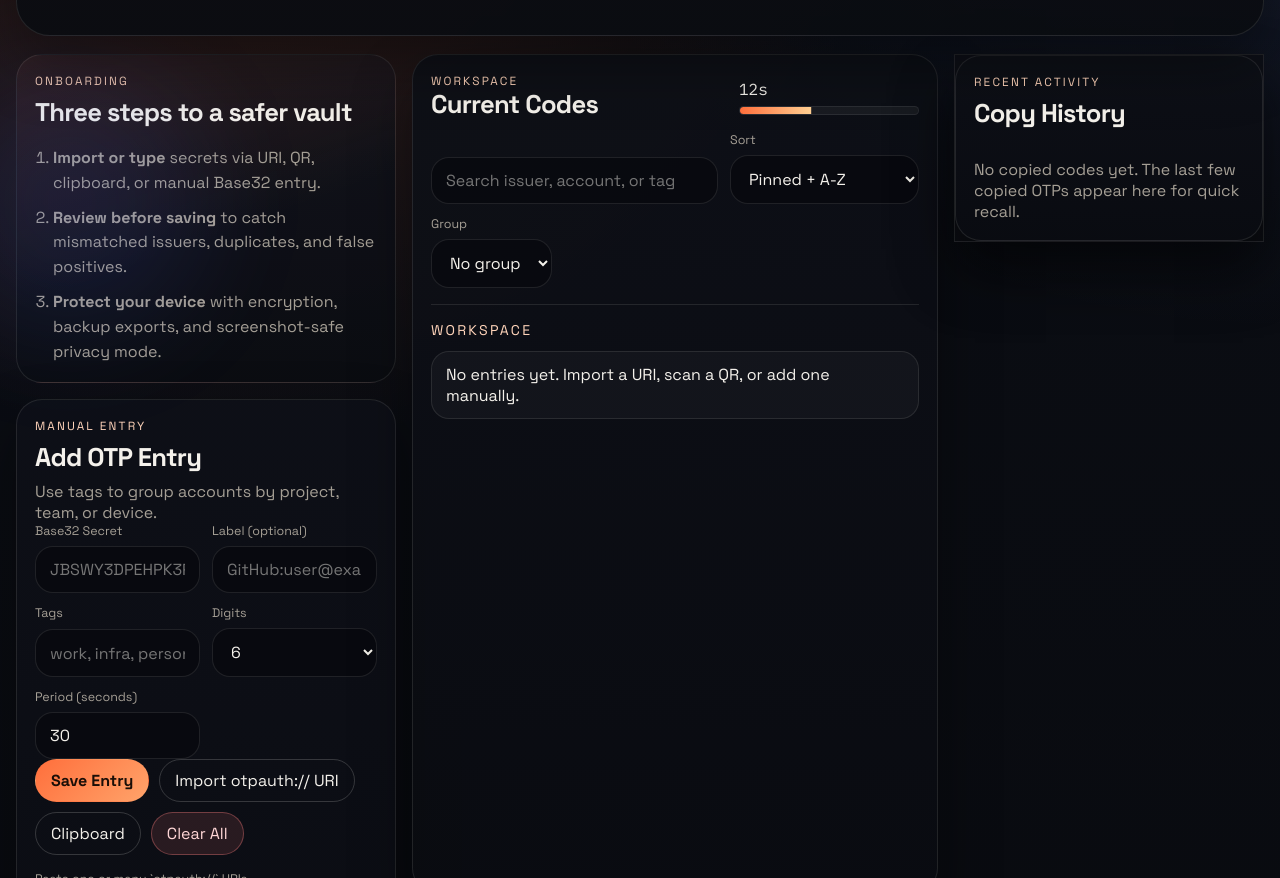
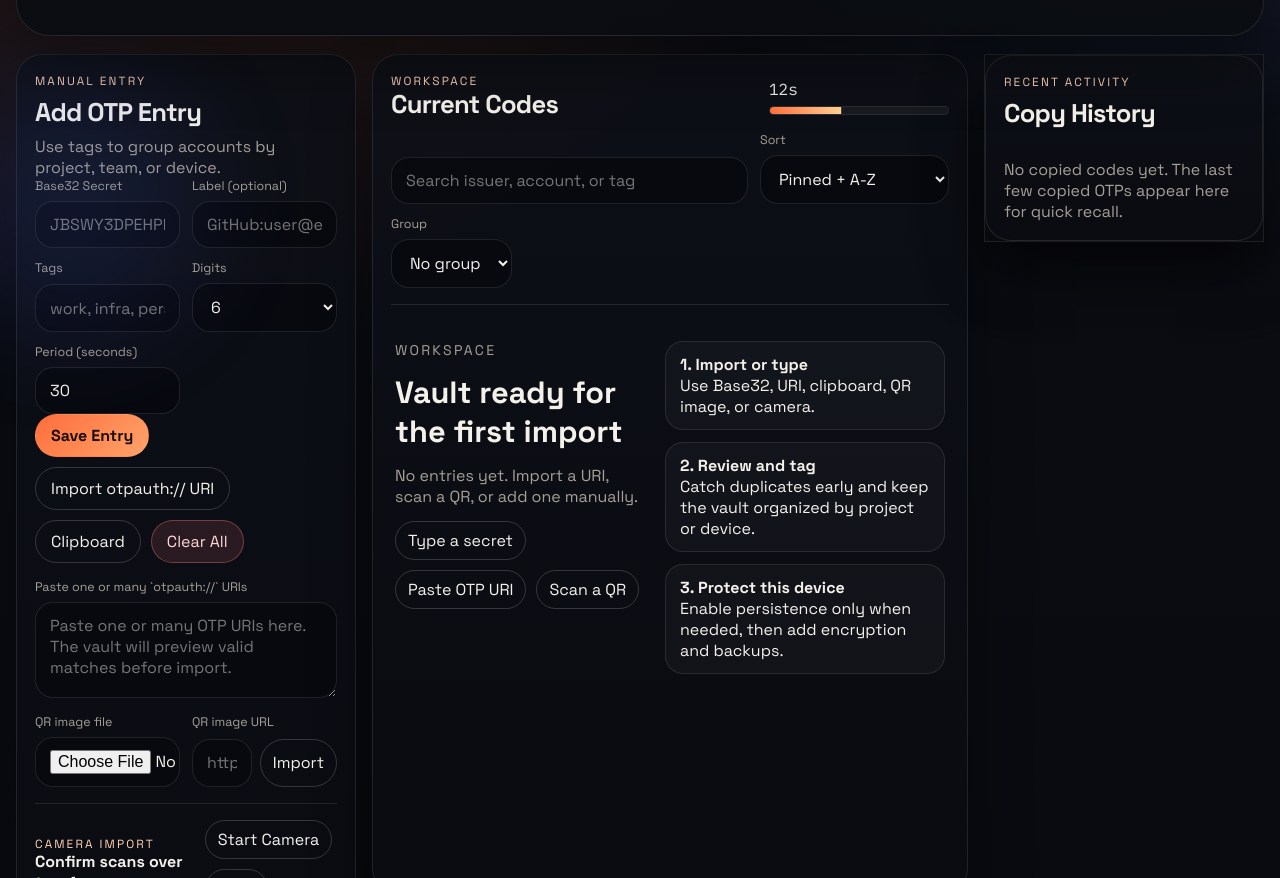
Before and after one commit to qkhalk/2fa, a browser extension: page index.html in a window 1280 px wide. Shown: the part 558-1436 px from the top of the page. Drawn offline with nearby package versions, Linux system fonts and the light colour scheme.

Commit message:
fix: rebalance web layout and add visual regression coverage

```diff
--- a/app.bundle.js
+++ b/app.bundle.js
@@ -710,7 +710,7 @@ function getEntryGroups() {
   return [...groups.entries()].sort(([left], [right]) => left.localeCompare(right, void 0, { sensitivity: "base" }));
 }
 function setOnboardingVisibility() {
-  onboardingPanel?.classList.toggle("hidden", entries.length > 0);
+  onboardingPanel?.classList.add("hidden");
 }
 function renderTagRow(node, entry) {
   const tagRow = node.querySelector(".entry-tag-row");
@@ -808,7 +808,41 @@ function addCopyHistory(label, code) {
 }
 function showEmptyState(message) {
   entriesRoot.innerHTML = "";
-  entriesRoot.innerHTML = `<section class="entry-group"><p class="entry-group-title">workspace</p><div class="preview-item">${message}</div></section>`;
+  entriesRoot.innerHTML = `
+    <section class="workspace-empty">
+      <div class="workspace-empty-copy">
+        <p class="entry-group-title">workspace</p>
+        <h3>Vault ready for the first import</h3>
+        <p>${message}</p>
+        <div class="workspace-empty-actions">
+          <button type="button" class="btn small" data-empty-action="focus-secret">Type a secret</button>
+          <button type="button" class="btn small" data-empty-action="focus-uri">Paste OTP URI</button>
+          <button type="button" class="btn small" data-empty-action="start-camera">Scan a QR</button>
+        </div>
+      </div>
+      <div class="workspace-empty-guide">
+        <div class="preview-item">
+          <strong>1. Import or type</strong>
+          <p>Use Base32, URI, clipboard, QR image, or camera.</p>
+        </div>
+        <div class="preview-item">
+          <strong>2. Review and tag</strong>
+          <p>Catch duplicates early and keep the vault organized by project or device.</p>
+        </div>
+        <div class="preview-item">
+          <strong>3. Protect this device</strong>
+          <p>Enable persistence only when needed, then add encryption and backups.</p>
+        </div>
+      </div>
+    </section>`;
+  entriesRoot.querySelectorAll("[data-empty-action]").forEach((button) => {
+    button.addEventListener("click", () => {
+      const action = button.getAttribute("data-empty-action");
+      if (action === "focus-secret") secretInput.focus();
+      if (action === "focus-uri") uriInput.focus();
+      if (action === "start-camera") startCameraBtn.click();
+    });
+  });
 }
 function createEntryNode(entry) {
   const node = template.content.firstElementChild.cloneNode(true);
--- a/styles.css
+++ b/styles.css
@@ -361,7 +361,7 @@ h3 {
 
 .workspace {
   display: grid;
-  grid-template-columns: minmax(320px, 380px) minmax(0, 1fr) minmax(250px, 310px);
+  grid-template-columns: minmax(300px, 340px) minmax(0, 1fr) minmax(240px, 280px);
   gap: 16px;
   align-items: start;
 }
@@ -388,6 +388,7 @@ h3 {
 }
 
 .onboarding {
+  display: none;
   border: 1px solid var(--line);
   border-radius: 26px;
   padding: 18px;
@@ -558,6 +559,39 @@ textarea {
   background: linear-gradient(180deg, rgba(18, 21, 29, 0.9), rgba(10, 12, 18, 0.98));
   transition: border-color 120ms ease, transform 120ms ease, background 120ms ease;
   align-items: start;
+}
+
+.workspace-empty {
+  display: grid;
+  grid-template-columns: minmax(0, 1.15fr) minmax(280px, 0.85fr);
+  gap: 18px;
+  padding: 20px 4px 4px;
+}
+
+.workspace-empty-copy {
+  display: grid;
+  gap: 14px;
+  align-content: start;
+}
+
+.workspace-empty-copy h3 {
+  font-size: clamp(1.5rem, 2.4vw, 2.2rem);
+}
+
+.workspace-empty-copy p {
+  color: var(--muted);
+  max-width: 48ch;
+}
+
+.workspace-empty-guide {
+  display: grid;
+  gap: 12px;
+}
+
+.workspace-empty-actions {
+  display: flex;
+  gap: 10px;
+  flex-wrap: wrap;
 }
 
 .entry:hover {
@@ -821,6 +855,10 @@ textarea {
     min-height: auto;
   }
 
+  .workspace-empty {
+    grid-template-columns: 1fr;
+  }
+
   .hero-signal {
     min-height: 280px;
   }
```
Also changed, not shown: app.js (+36 -2 lines), tests/e2e/web-visual.spec.js (added, +41 -0 lines), tests/e2e/web-visual.spec.js-snapshots/web-home-empty-desktop-win32.png (added), tests/e2e/web-visual.spec.js-snapshots/web-home-empty-mobile-win32.png (added).
